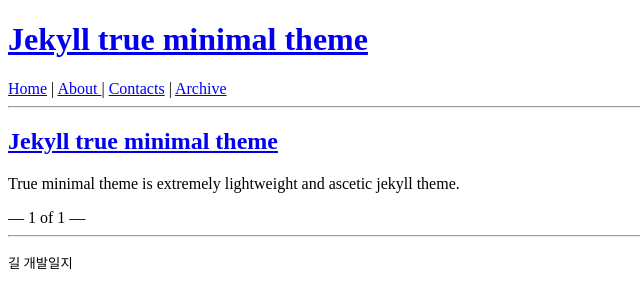
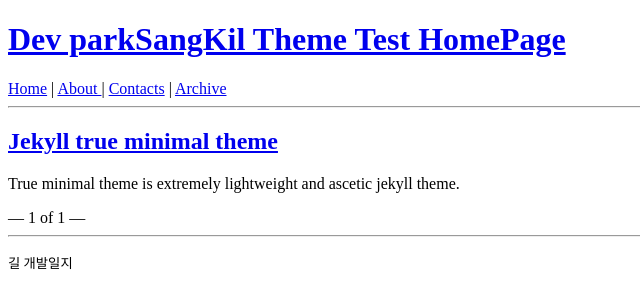
Before and after one commit to tkdrlf159/tkdrlf159.github.io, a Jekyll site: the page built from index.html, in a window 1280 px wide. Shown: the top 308 px of the page, without its empty margins (0-640 px from the left). Built offline with Jekyll 4.4.1, drawn with Linux system fonts in a browser that asks for light colours; the list of posts is cut into pages by our own code.

Commit message:
config yml update
name, decription, url update

```diff
--- a/_config.yml
+++ b/_config.yml
@@ -1,7 +1,7 @@
-name: "Jekyll true minimal theme"
-description: "Lightweight theme"
+name: "Dev parkSangKil Theme Test HomePage"
+description: "Dev psk config Update Test"
 
-url: 'https://tkdrlf159.github.io/'
+url: 'https://tkdrlf159.github.io'
 baseurl: ''
 
 markdown: kramdown
```
